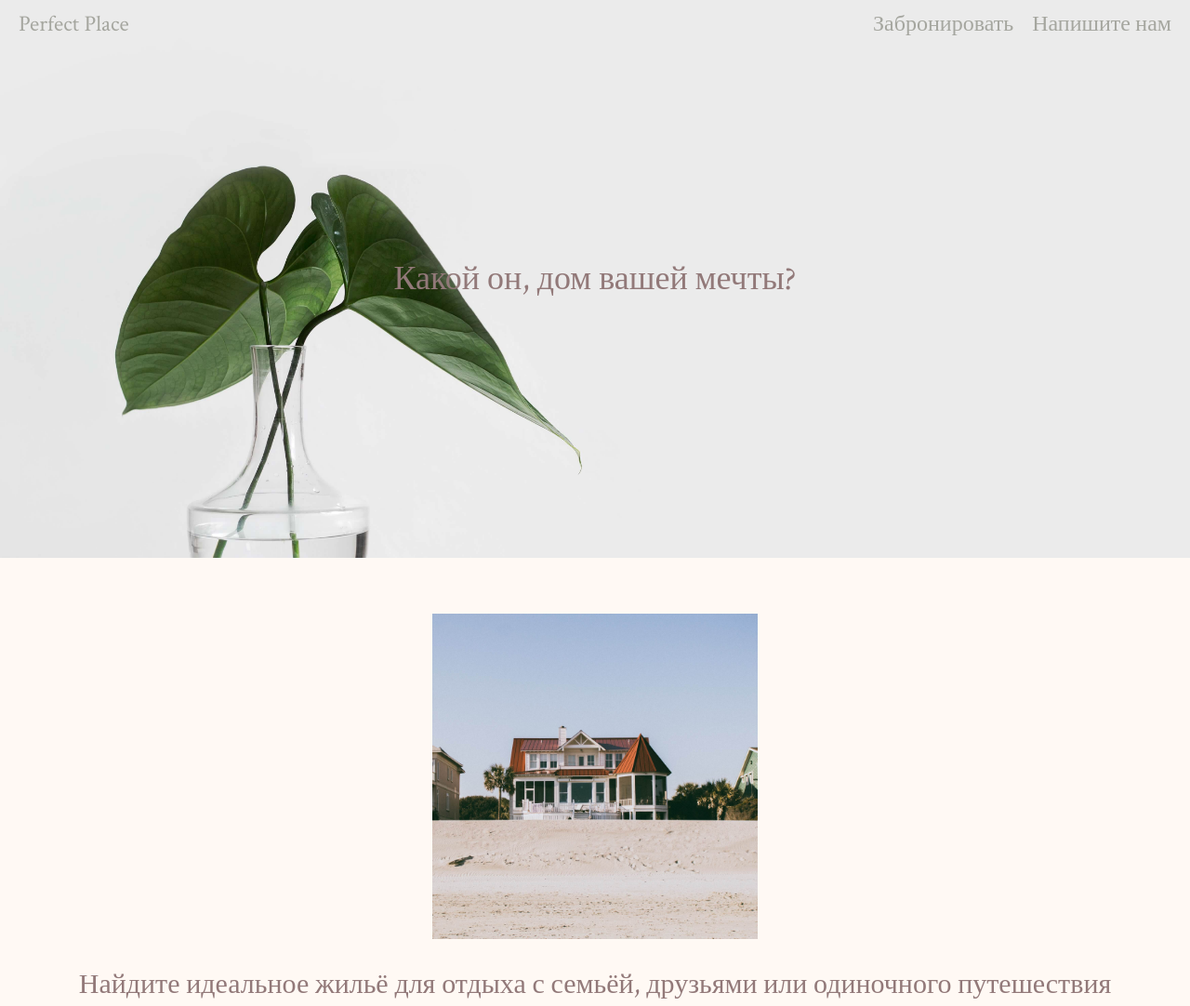
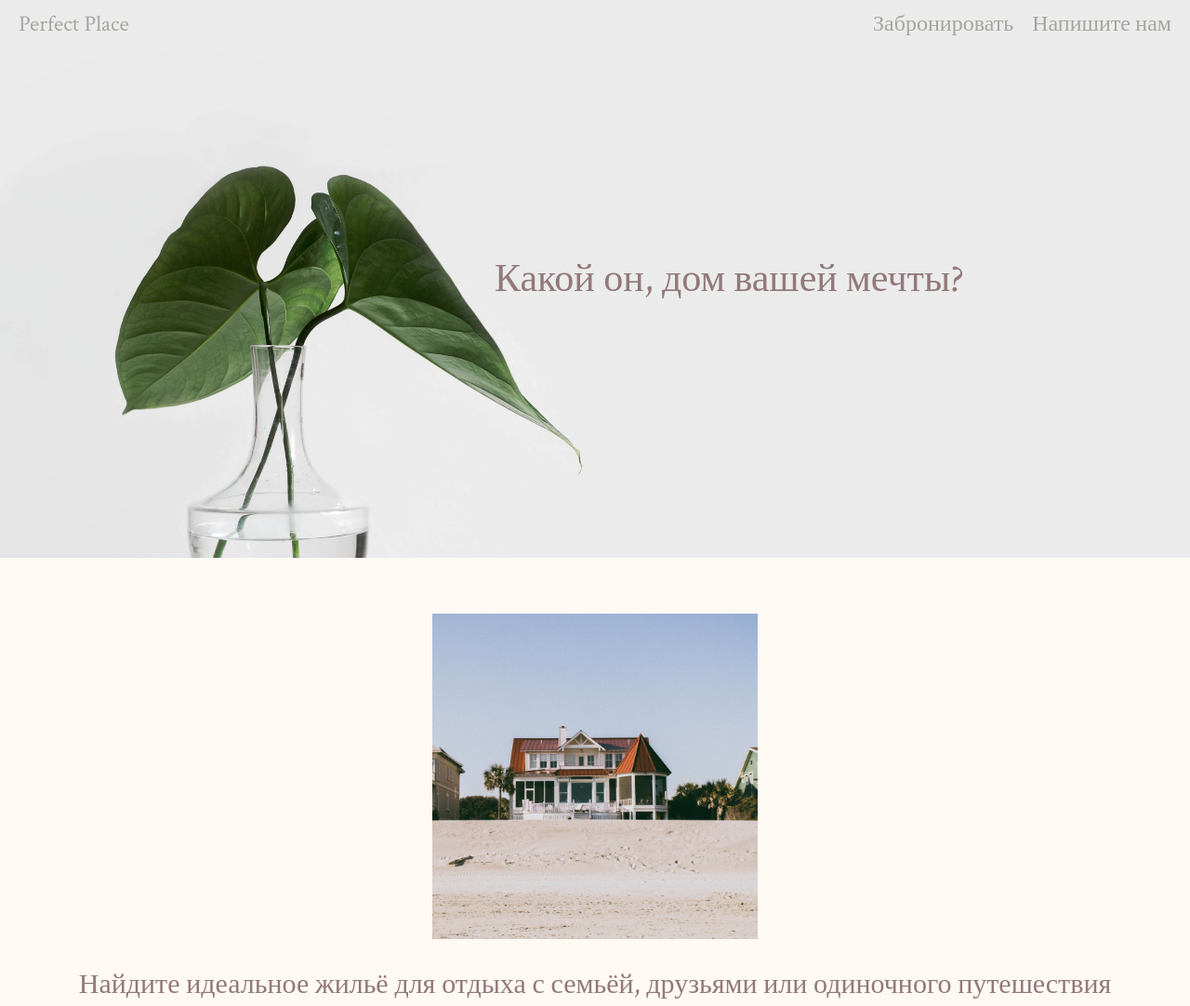
Before and after one commit to sasharaeburn/perfect-place, a website built with webpack: page src/index.html in a window 1280 px wide. Shown: the top 1082 px of the page at 93% size. Built offline with nearby package versions, Linux system fonts and the light colour scheme; files whose address does not match are found by name.

Commit message:
Improved the presence of elements

```diff
--- a/src/scss/main.scss
+++ b/src/scss/main.scss
@@ -51,9 +51,10 @@ body {
 
   &.first {
     min-height: 600px;
+    justify-content: flex-end;
 
     @media (min-width: 767px) {
-      justify-content: center;
+      justify-content: flex-end;
     }
 
     @media (min-width: 1300px) {
@@ -63,8 +64,13 @@ body {
     .text {
       color: #927979;
       padding: 20px;
+      flex-basis: 60%;
       align-self: center;
-      font-size: 36px;
+      font-size: 42px;
+
+      @media (min-width: 767px) {
+        flex-basis: 60%;
+      }
 
       @media (min-width: 1300px) {
         flex-basis: 43%;
```
